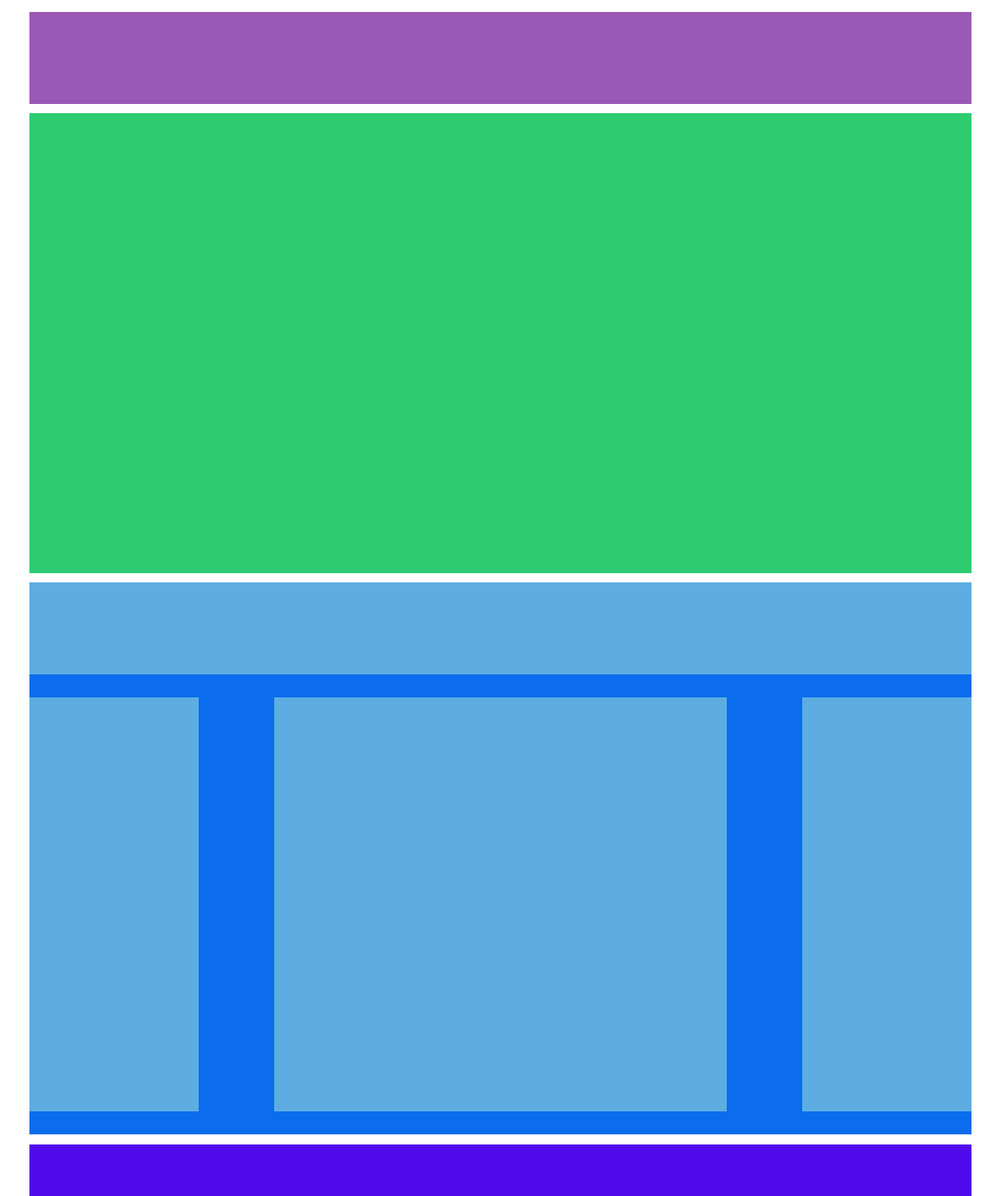
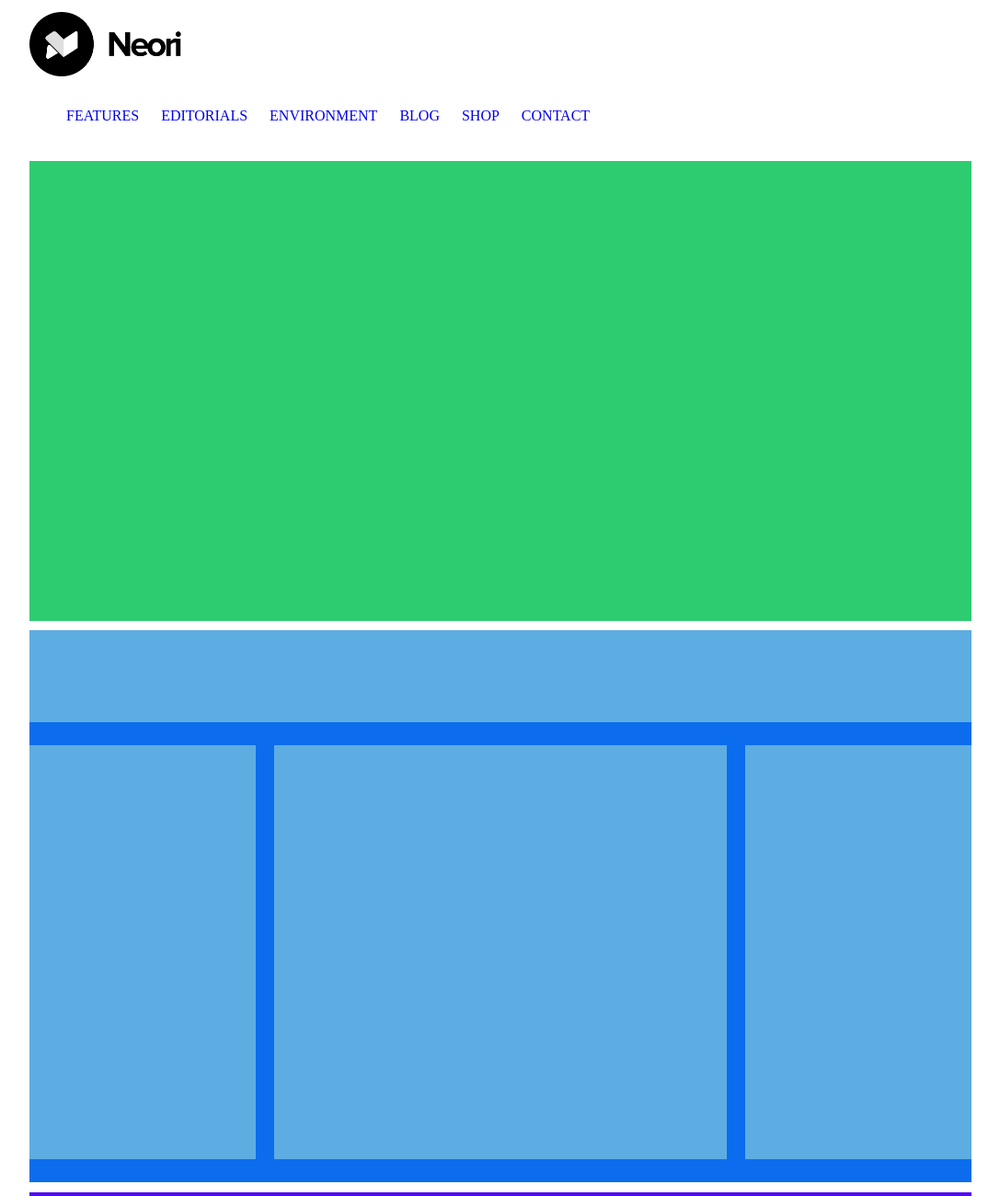
Before and after one commit to AbdelhamidAyadi/htmlcss-wp, a plain HTML site: page index.html in a window 1280 px wide. Shown: the top 1300 px of the page at 92% size, without its empty margins (96-1183 px from the left). Drawn offline with Linux system fonts and the light colour scheme.

Commit message:
Logo + menu

```diff
--- a/asset/css/style.css
+++ b/asset/css/style.css
@@ -9,13 +9,43 @@
 
 body{
     margin: 1% 10%;
+
 }
 
 
-header{
-    height: 100px;
-    background-color:#9B59B6;
+.logo{
+    height: 90%;
+
+
 }
+.menu{
+    height: 40%;
+
+}
+
+.logo img{
+    height: 70px;
+
+}
+
+
+.menu li{
+    display:inline-block;
+    padding: 0 10px;
+    list-style:none;
+
+}
+
+.menu li a{
+    text-decoration: none;
+}
+
+.menu ul{
+    padding:30px;
+}
+
+
+
 
 .first-container{
     height: 500px;
@@ -42,7 +72,7 @@ header{
 
 .box1{
     height: 450px;
-    width: 18%;
+    width: 24%;
     background-color: #5DADE2;
 
     float: left;
@@ -55,7 +85,7 @@ header{
     background-color: #5DADE2;
     width: 48%;
     float: left;
-    margin-left: 8%;
+    margin-left: 2%;
     margin-top: 25px;
     margin-bottom: 25px;
 
@@ -63,9 +93,9 @@ header{
 .box3{
     height: 450px;
     background-color: #5DADE2 ;
-    width: 18%;
-    float: right;
-    margin-left: 8%;
+    width: 24%;
+    float: left;
+    margin-left: 2%;
     margin-top: 25px;
     margin-bottom: 25px;
 }
--- a/index.html
+++ b/index.html
@@ -8,10 +8,27 @@
     <link rel="stylesheet" href="/asset/css/style.css">
 </head>
 <body>
-    <div class="container">
+
     <header class="margin">
+        <div class="logo">
+            <img  src="./asset/img/logo.png" alt="logo Neori">
+        </div>
+        <div class="menu">
+            <ul>
+                <li><a href="#">FEATURES</a></li>
+                <li><a href="#">EDITORIALS</a></li>
+                <li><a href="#">ENVIRONMENT</a></li>
+                <li><a href="#">BLOG</a></li>
+                <li><a href="#">SHOP</a></li>
+                <li><a href="#">CONTACT</a></li>
+            </ul>
+
+        </div>
+
 
     </header>
+
+
     <main >
         <div class="first-container margin">
 
@@ -38,7 +55,7 @@
 
 
 
-</div>
+
 
 
 
```
